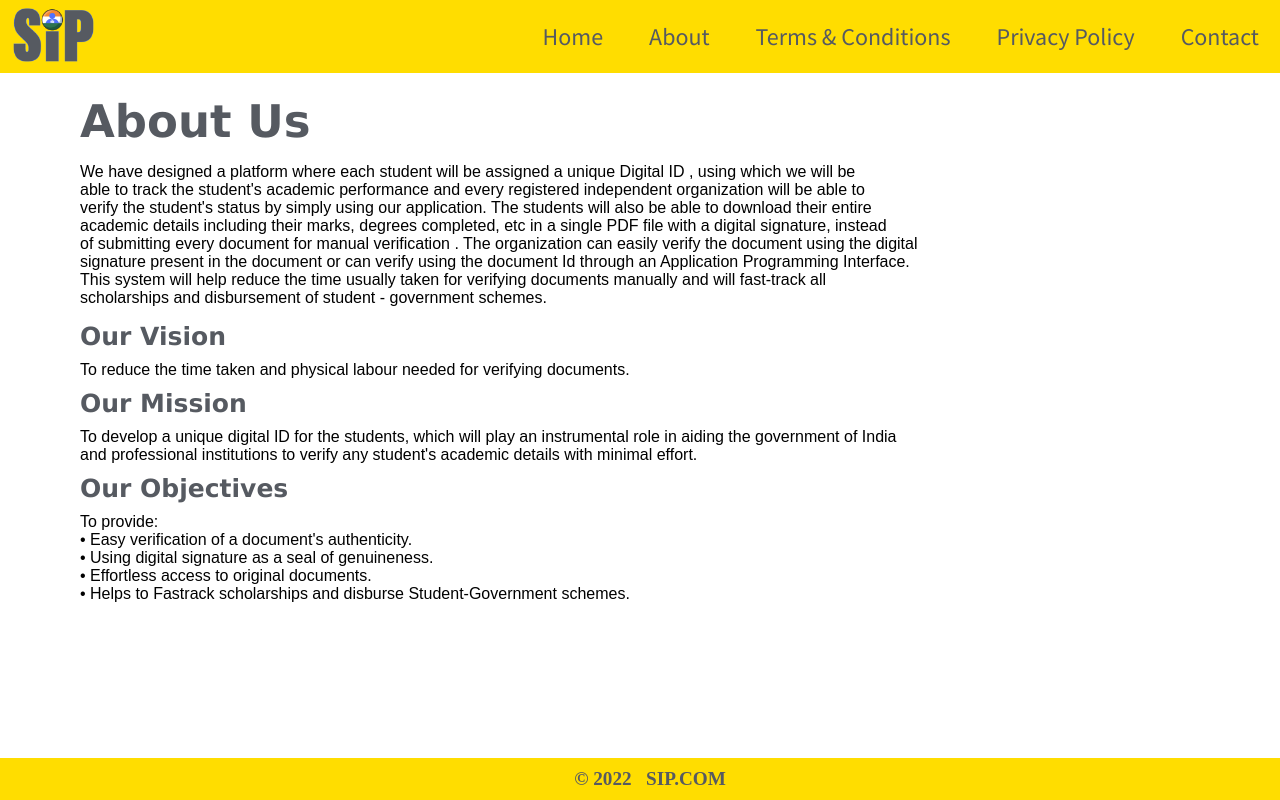
After one commit to ashwin3082002/CodeAlpha_SIH, a Django app: page /about in a window 1280 px wide. The commit adds this page. Run offline with Django 4.2, Linux system fonts and the light colour scheme.

Commit message:
Added About Us page

```diff
--- a/sipportal/urls.py
+++ b/sipportal/urls.py
@@ -20,6 +20,7 @@ from . import views
 urlpatterns = [
     path('admin/', admin.site.urls),
     path('',views.index),
-    path('',include('loginpg.urls'))
-
+    path('',include('loginpg.urls')),
+    # added by Laavesh
+    path('about', views.about),
 ]
--- a/sipportal/views.py
+++ b/sipportal/views.py
@@ -2,3 +2,7 @@ from django.shortcuts import redirect, render
 
 def index(request):
     return render(request,'index.html')
+
+# Added by Laavesh
+def about(request):
+    return render(request, 'about_us.html')
--- a/static/css/style.css
+++ b/static/css/style.css
@@ -379,9 +379,12 @@ footer span a{
 
 
 
-/*-------------------------xxxxxx          About Us  - by Aravind     xxxxxx--------------------------*/
+/*-------------------------xxxxxx          About Us  - by Aravind & Laavesh     xxxxxx--------------------------*/
 
-
+.about_us {
+	width:100%;
+	padding-left: 80px;
+}
 
 #Top{
 	font-family: Verdana, Geneva, Tahoma, sans-serif;
--- /dev/null
+++ b/templates/about_us.html
@@ -0,0 +1,53 @@
+{% extends "layout.html" %}
+
+{% block title %}
+    About Us
+{% endblock %}
+
+
+{% block main %}
+<div class="about_us">
+	<h1 id="Top">About Us</h1>
+	<p id="Top-para">
+	We have designed a platform where each student will be assigned a
+	unique Digital ID , using which we will be<br />
+	able to track the student's academic performance and every registered
+	independent organization will be able to<br />
+	verify the student's status by simply using our application. The
+	students will also be able to download their entire<br />
+	academic details including their marks, degrees completed, etc in a
+	single PDF file with a digital signature, instead<br />
+	of submitting every document for manual verification . The
+	organization can easily verify the document using the digital<br />
+	signature present in the document or can verify using the document Id
+	through an Application Programming Interface.<br />
+	This system will help reduce the time usually taken for verifying
+	documents manually and will fast-track all<br />
+	scholarships and disbursement of student - government schemes.
+	</p>
+
+	<h2 id="sub-1">Our Vision</h2>
+	<p id="p1">
+	To reduce the time taken and physical labour needed for verifying
+	documents.
+	</p>
+
+	<h2 id="sub-2"> Our Mission </h2>
+	<p id="p2">
+	To develop a unique digital ID for the students, which will play an
+	instrumental role in aiding the government of India<br> and professional
+	institutions to verify any student's academic details with minimal
+	effort.
+	</p>
+
+	<h2 id="sub-3"> Our Objectives </h2>
+	<p id="p3">
+		To provide:<br>
+		•	Easy verification of a document's authenticity.<br>
+		•	Using digital signature as a seal of genuineness.<br>
+		•	Effortless access to original documents.<br>
+		•	Helps to Fastrack scholarships and disburse Student-Government schemes.<br>
+	</p>
+</div>
+
+{% endblock %}
```
